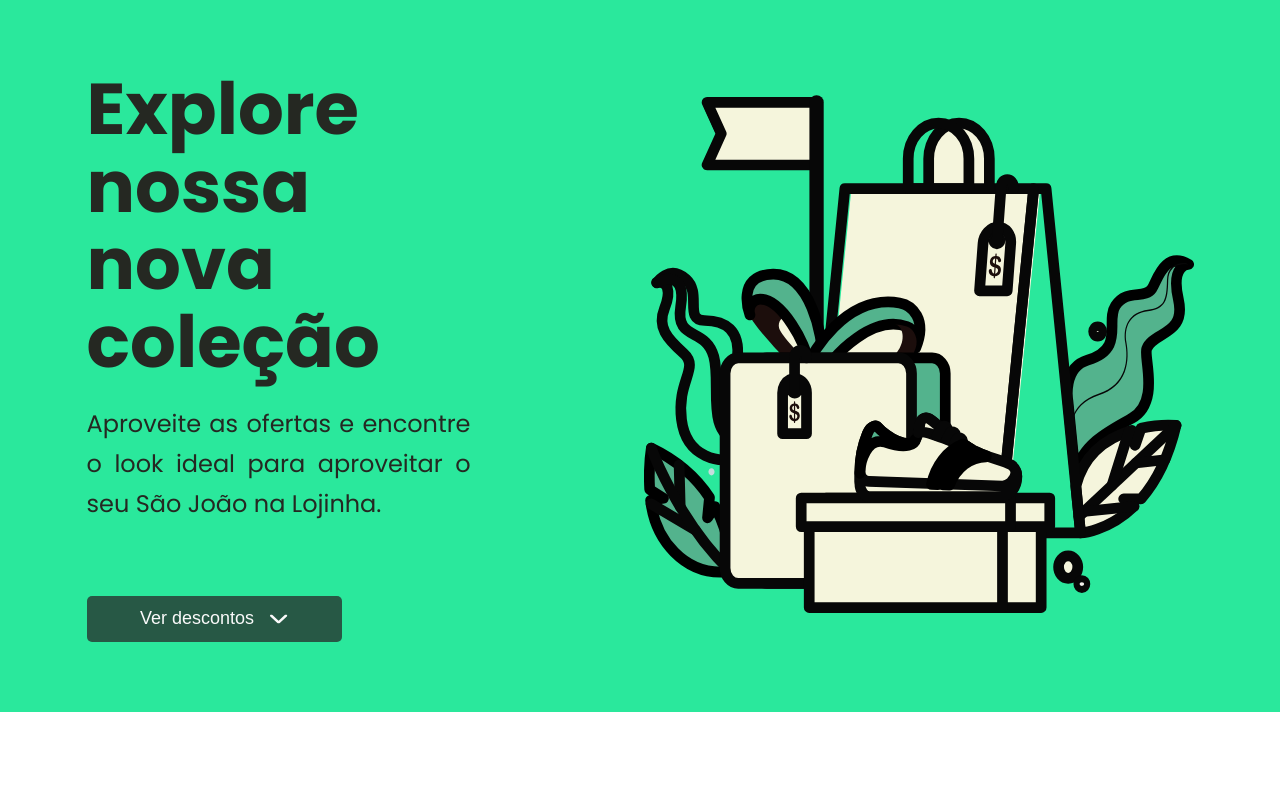
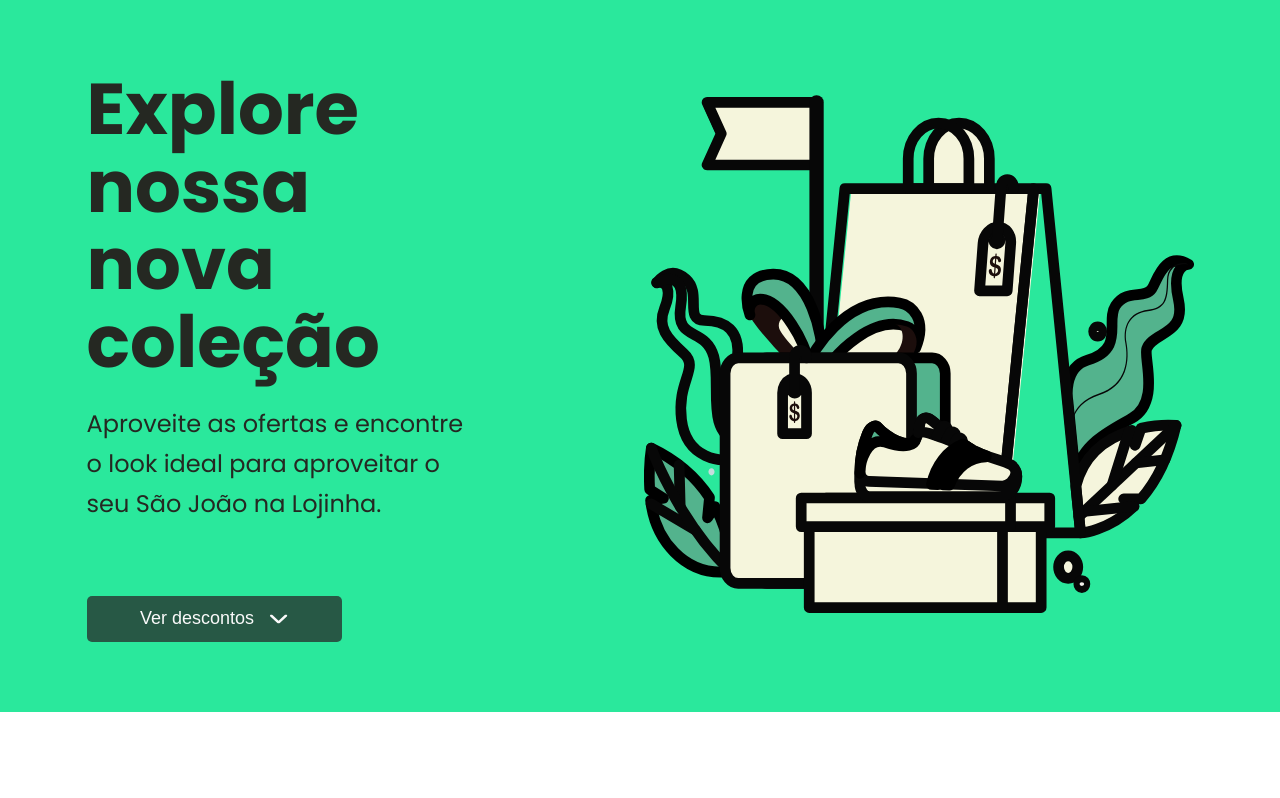
Before and after one commit to kaiocp/virtual-store, a React (Vite) app in the folder Front-End/: page / in a window 1280 px wide. Shown: the top 798 px of the page. Built offline with nearby package versions, Linux system fonts and the light colour scheme.

Commit message:
fix: hero header text align

```diff
--- a/Front-End/src/components/Hero/hero.css
+++ b/Front-End/src/components/Hero/hero.css
@@ -78,7 +78,7 @@
         margin: 0 auto;
     }
     .hero__info {
-        text-align: justify;
+        text-align: start;
     }
     .hero__info h1 {
         font-size: 3rem;
@@ -99,7 +99,6 @@
         width: 550px;
     }
     .hero__info {
-        text-align: justify;
         max-width: 30%;
         row-gap: 1.5rem;
     }
```
